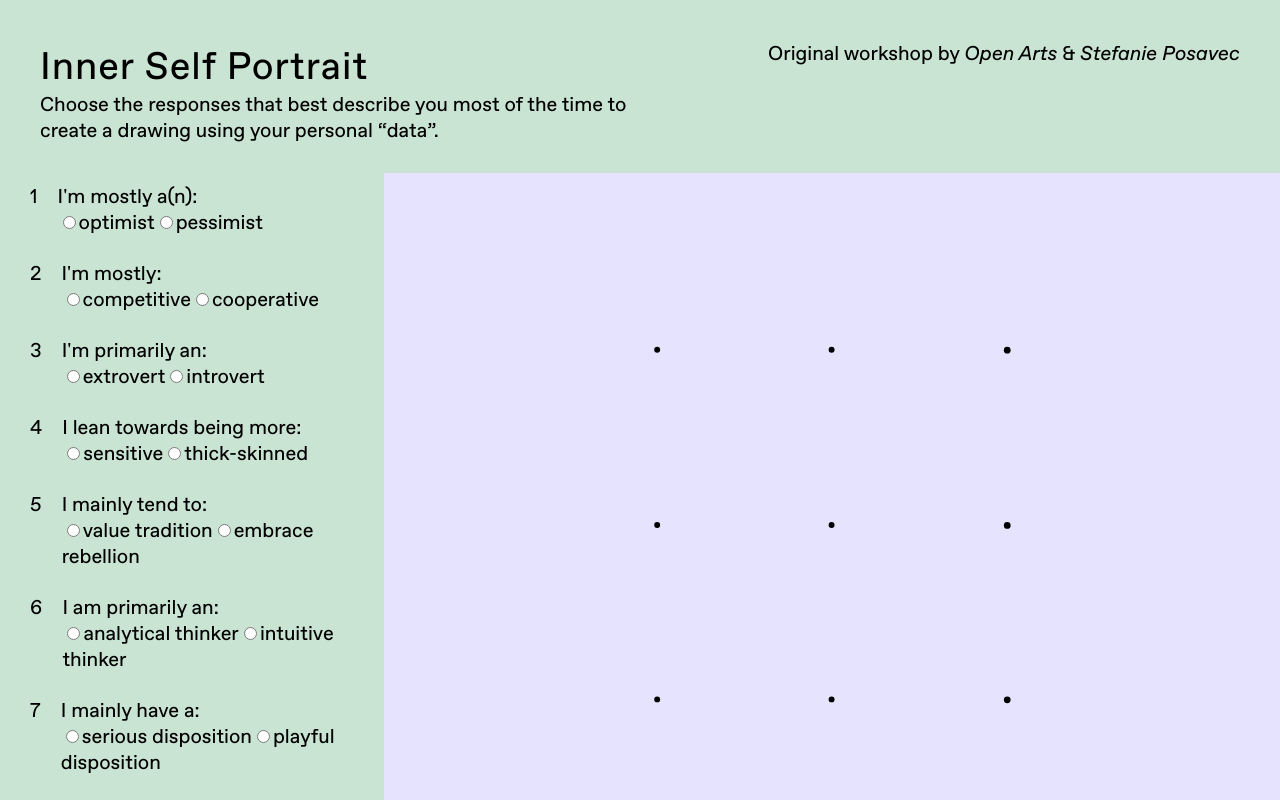
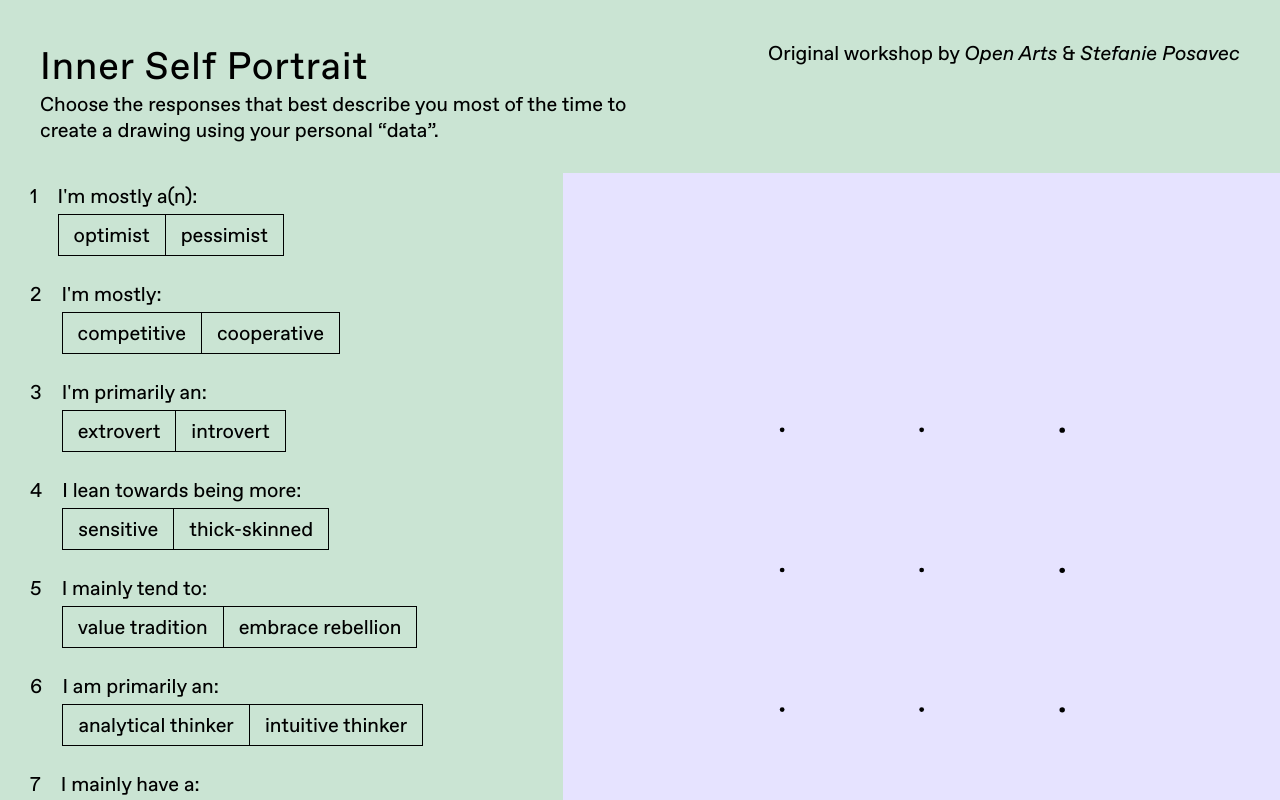
Before and after one commit to skinsshark/inner-self-portrait, a React (Create React App) app: page / in a window 1280 px wide. Shown: the top 800 px of the page. Built offline with nearby package versions, Linux system fonts and the light colour scheme.

Commit message:
new radio buttons

```diff
--- a/src/InteractiveArea.css
+++ b/src/InteractiveArea.css
@@ -7,6 +7,16 @@
 
 .question-area {
   padding: 0 30px;
+}
+
+@media only screen and (max-width: 991px) {
+  .question-area ul {
+    width: 100%;
+    text-align: center;
+    display: flex;
+    flex-direction: column;
+    align-items: center;
+  }
 }
 
 .question-area ul {
@@ -31,9 +41,60 @@
   content: ':';
 }
 
+@media only screen and (max-width: 991px) {
+  .question-area ul li {
+    justify-content: center;
+  }
+
+  .question-area ul li:before {
+    margin-right: -1rem;
+  }
+}
+
+.question-area .question {
+  flex-shrink: 0;
+}
+
+.question-area .question p {
+  margin-bottom: 5px;
+}
+
+.question-area label input {
+  visibility: hidden;
+  display: none;
+}
+
+.question-area .selection {
+  display: flex;
+  flex-shrink: 0;
+}
+
+.question-area label:nth-child(1) {
+  border-left: 1px solid #000;
+}
+
+.question-area label:nth-child(3) {
+  border-right: 1px solid #000;
+}
+
+.question-area label {
+  padding: 7px 15px;
+  border-top: 1px solid #000;
+  border-bottom: 1px solid #000;
+}
+
+.question-area label.selected {
+  background-color: #fff;
+}
+
+.divider {
+  width: 1px;
+  background-color: #000;
+}
+
 .drawing {
   background-color: #E6E3FF;
-  padding: 0 35vw;
+  padding: 0 33vw;
   display: flex;
   justify-content: center;
   align-items: center;
@@ -77,7 +138,6 @@
   background: url('./assets/playful-disposition.svg') center center;
 } */
 
-
 .drawing,
 .drawing .grid,
 .drawing .layer {
@@ -93,9 +153,27 @@
   background-size: 80vh;
 }
 
-@media only screen and (max-width: 1200px) {
+@media only screen and (max-width: 1450px) {
   .drawing {
     padding: 0 28vw;
+  }
+
+  .drawing,
+  .drawing .grid,
+  .drawing .layer {
+    width: 40vw;
+  }
+
+  .drawing .grid,
+  .drawing .layer {
+    height: 40vw;
+    background-size: 40vw;
+  }
+}
+
+@media only screen and (max-width: 1240px) {
+  .drawing {
+    padding: 0 24vw;
   }
 
   .drawing,
--- a/src/InteractiveArea.js
+++ b/src/InteractiveArea.js
@@ -116,7 +116,8 @@ function InteractiveArea() {
               <div key={`layer-${i}`} className={`layer layer-${i}`}
                 style={{
                   backgroundImage: `url(${layerImage})`
-                }}/>
+                }}
+              />
             );
           }
           return null;
@@ -130,8 +131,8 @@ const QuestionSelector = (props) => {
   const {i, value1, value2, onChange} = props;
   const [selectedValue, setSelectedValue] = useState(null);
   return (
-    <>
-      <label>
+    <div className="selection">
+      <label className={selectedValue === value1 ? 'selected' : 'not-selected'}>
         <input type="radio" id={i} value={value1} checked={selectedValue === value1}
         onChange={(e) => {
           setSelectedValue(e.target.value)
@@ -139,7 +140,8 @@ const QuestionSelector = (props) => {
         }}/>
         <span>{value1.replace(/-/g, ' ')}</span>
       </label>
-      <label>
+      <div className="divider" />
+      <label className={selectedValue === value2 ? 'selected' : 'not-selected'}>
         <input type="radio" id={i} value={value2} checked={selectedValue === value2}
         onChange={(e) => {
           setSelectedValue(e.target.value)
@@ -147,7 +149,7 @@ const QuestionSelector = (props) => {
         }}/>
         <span>{value2 === 'thick-skinned' ? value2 : value2.replace(/-/g, ' ')}</span>
       </label>
-    </>
+    </div>
   );
 }
 
```
